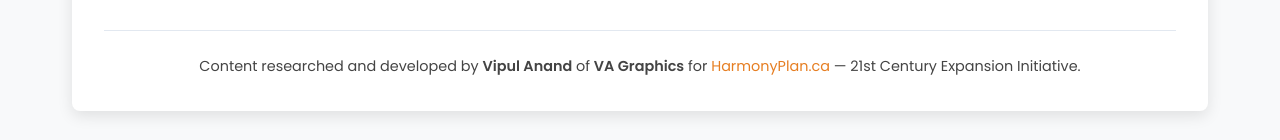
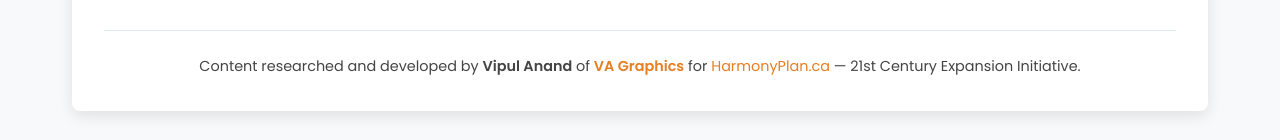
Before and after one commit to harmonyca25/kb, a plain HTML site: page hist/index.html in a window 1280 px wide. Shown: the part 1717-1857 px from the top of the page. Drawn offline with Linux system fonts and the light colour scheme.

Commit message:
Update index.html

```diff
--- a/hist/index.html
+++ b/hist/index.html
@@ -341,7 +341,7 @@
         <li><a href="https://www.cihi.ca/en/" target="_blank">Canadian Institute for Health Information (CIHI)</a></li>
         <li><a href="https://www.cafii.com/" target="_blank">Canadian Association of Financial Institutions in Insurance (CAFII)</a></li>
       </ul>
-      <p class="copyright">Content researched and developed by <strong>Vipul Anand</strong> of <strong>VA Graphics</strong> for <a href="https://harmonyplan.ca" target="_blank">HarmonyPlan.ca</a> — 21st Century Expansion Initiative.</p>
+      <p class="copyright">Content researched and developed by <strong>Vipul Anand</strong> of <strong><a href="https://www.vipulanand.in/" target="_blank">VA Graphics</a></strong> for <a href="https://harmonyplan.ca" target="_blank">HarmonyPlan.ca</a> — 21st Century Expansion Initiative.</p>
     </footer>
   </div>
 
```
